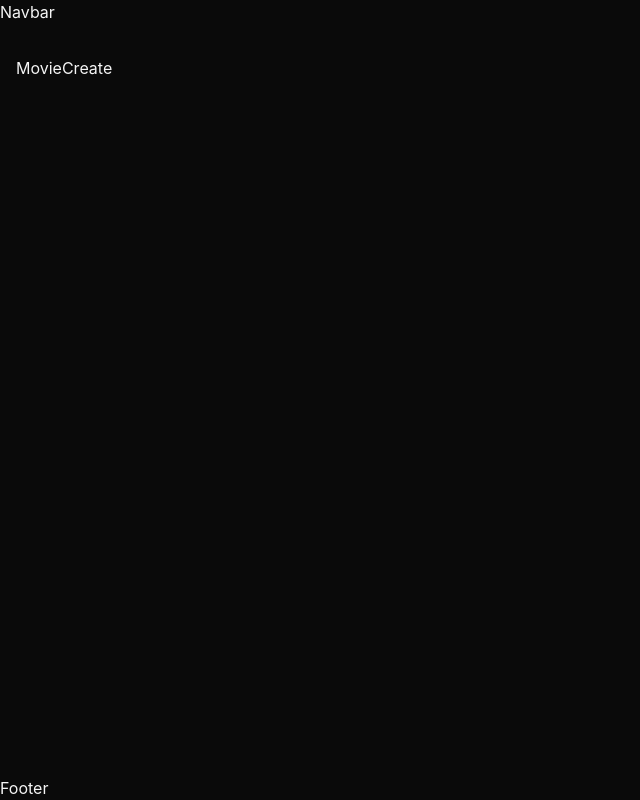
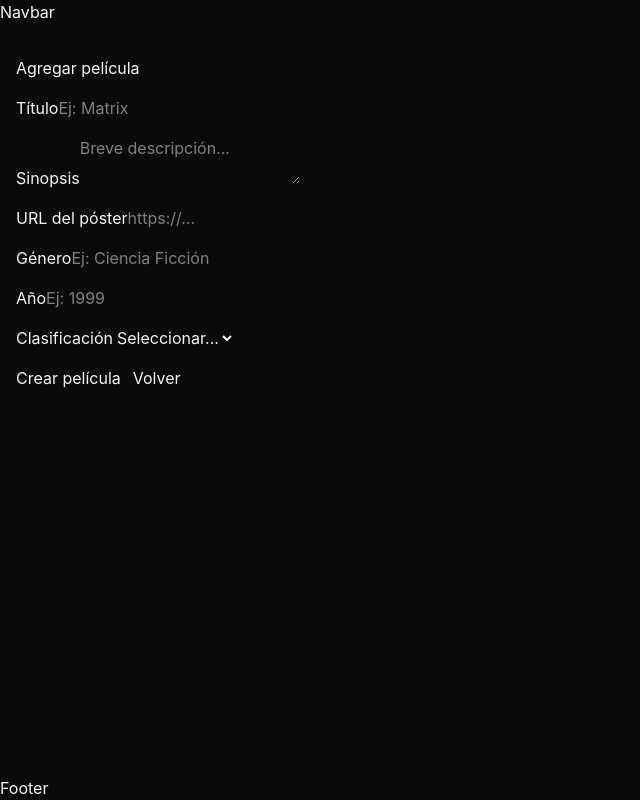
Before and after one commit to sergitula/modulo4-sprint5, a React (Vite) app in the folder tp5/: page /movies/create in a window 1280 px wide. Shown: the whole page, without its empty margins (0-640 px from the left). Built offline with nearby package versions, Linux system fonts and the light colour scheme.

Commit message:
Agrego MovieCreate y MovieEdit (Crear y Editar) + inicialización de  toastify

```diff
--- a/tp5/src/components/views/MovieCreate.jsx
+++ b/tp5/src/components/views/MovieCreate.jsx
@@ -1,7 +1,119 @@
-import React from 'react'
+import { useForm } from "react-hook-form";
+import { useNavigate } from "react-router";
+import { toast } from "react-toastify";
+import { createMovie } from "../../services/moviesApi";
+
 
 export const MovieCreate = () => {
+
+    const {
+        register,
+        handleSubmit,
+        formState: { errors, isSubmitting },
+    } = useForm();
+    const navigate = useNavigate();
+
+    const onSubmit = async (data) => {
+        try {
+            await createMovie(data);
+            toast.success("Película creada");
+            navigate("/movies");
+        } catch (err) {
+            console.error(err);
+            toast.error("No se pudo crear la película");
+        }
+    };
+
     return (
-        <div>MovieCreate</div>
+        <section>
+            <h1>Agregar película</h1>
+
+            <form onSubmit={handleSubmit(onSubmit)} className="flex flex-col gap-4 max-w-md mt-4">
+                <div>
+                    <label htmlFor="title">Título</label>
+                    <input
+                        id="title"
+                        {...register("title", { required: "El título es obligatorio" })}
+                        placeholder="Ej: Matrix"
+                    />
+                    {errors.title && <p>{errors.title.message}</p>}
+                </div>
+
+                <div>
+                    <label htmlFor="description">Sinopsis</label>
+                    <textarea
+                        id="description"
+                        {...register("description", { required: "La sinopsis es obligatoria" })}
+                        placeholder="Breve descripción..."
+                    />
+                    {errors.description && <p>{errors.description.message}</p>}
+                </div>
+
+                <div>
+                    <label htmlFor="poster">URL del póster</label>
+                    <input
+                        id="poster"
+                        {...register("poster", {
+                            required: "La URL del póster es obligatoria",
+                            pattern: {
+                                value: /^https?:\/\/.+/,
+                                message: "Debe ser una URL válida (http:// o https://)",
+                            },
+                        })}
+                        placeholder="https://..."
+                    />
+                    {errors.poster && <p>{errors.poster.message}</p>}
+                </div>
+
+                <div>
+                    <label htmlFor="genre">Género</label>
+                    <input
+                        id="genre"
+                        {...register("genre", { required: "El género es obligatorio" })}
+                        placeholder="Ej: Ciencia Ficción"
+                    />
+                    {errors.genre && <p>{errors.genre.message}</p>}
+                </div>
+
+                <div>
+                    <label htmlFor="year">Año</label>
+                    <input
+                        id="year"
+                        type="number"
+                        {...register("year", {
+                            required: "El año es obligatorio",
+                            valueAsNumber: true,
+                            min: { value: 1888, message: "Año inválido" },
+                            max: { value: 2030, message: "Año inválido" },
+                        })}
+                        placeholder="Ej: 1999"
+                    />
+                    {errors.year && <p>{errors.year.message}</p>}
+                </div>
+
+                <div>
+                    <label htmlFor="ageRating">Clasificación</label>
+                    <select
+                        id="ageRating"
+                        {...register("ageRating", { required: "Seleccioná una clasificación" })}
+                    >
+                        <option value="">Seleccionar...</option>
+                        <option value="ATP">ATP</option>
+                        <option value="+13">+13</option>
+                        <option value="+18">+18</option>
+                    </select>
+                    {errors.ageRating && <p>{errors.ageRating.message}</p>}
+                </div>
+
+                <div className="flex gap-3">
+                    <button type="submit" disabled={isSubmitting}>
+                        {isSubmitting ? "Creando..." : "Crear película"}
+                    </button>
+                    <button type="button" onClick={() => navigate("/movies")}>
+                        Volver
+                    </button>
+                </div>
+            </form>
+        </section>
     )
 }
--- a/tp5/src/components/views/MovieEdit.jsx
+++ b/tp5/src/components/views/MovieEdit.jsx
@@ -1,7 +1,143 @@
-import React from 'react'
+import { useEffect, useState } from "react";
+import { useForm } from "react-hook-form";
+import { useNavigate, useParams } from "react-router";
+import { toast } from "react-toastify";
+import { getMovieById, updateMovie } from "../../services/moviesApi";
 
 export const MovieEdit = () => {
+    const { id } = useParams();
+    const navigate = useNavigate();
+    const [loading, setLoading] = useState(true);
+
+    const {
+        register,
+        handleSubmit,
+        reset,
+        formState: { errors, isSubmitting },
+    } = useForm();
+
+    useEffect(() => {
+        const cargarPelicula = async () => {
+            try {
+                const data = await getMovieById(id);
+                reset({
+                    title: data.title,
+                    description: data.description,
+                    poster: data.poster,
+                    genre: data.genre,
+                    year: data.year,
+                    ageRating: data.ageRating,
+                });
+            } catch (err) {
+                console.error(err);
+                toast.error("No pudimos cargar la película");
+                navigate("/movies");
+            } finally {
+                setLoading(false);
+            }
+        };
+
+        cargarPelicula();
+    }, [id, reset, navigate]);
+
+    const onSubmit = async (data) => {
+        try {
+            await updateMovie(id, data);
+            toast.success("Película actualizada");
+            navigate(`/movies/${id}`);
+        } catch (err) {
+            console.error(err);
+            toast.error("No se pudo actualizar la película");
+        }
+    };
+
+    if (loading) return <p>Cargando...</p>;
+
     return (
-        <div>MovieEdit</div>
+        <section>
+            <h1>Editar película</h1>
+
+            <form onSubmit={handleSubmit(onSubmit)} className="flex flex-col gap-4 max-w-md mt-4">
+                <div>
+                    <label htmlFor="title">Título</label>
+                    <input
+                        id="title"
+                        {...register("title", { required: "El título es obligatorio" })}
+                    />
+                    {errors.title && <p>{errors.title.message}</p>}
+                </div>
+
+                <div>
+                    <label htmlFor="description">Sinopsis</label>
+                    <textarea
+                        id="description"
+                        {...register("description", { required: "La sinopsis es obligatoria" })}
+                    />
+                    {errors.description && <p>{errors.description.message}</p>}
+                </div>
+
+                <div>
+                    <label htmlFor="poster">URL del póster</label>
+                    <input
+                        id="poster"
+                        {...register("poster", {
+                            required: "La URL del póster es obligatoria",
+                            pattern: {
+                                value: /^https?:\/\/.+/,
+                                message: "Debe ser una URL válida (http:// o https://)",
+                            },
+                        })}
+                    />
+                    {errors.poster && <p>{errors.poster.message}</p>}
+                </div>
+
+                <div>
+                    <label htmlFor="genre">Género</label>
+                    <input
+                        id="genre"
+                        {...register("genre", { required: "El género es obligatorio" })}
+                    />
+                    {errors.genre && <p>{errors.genre.message}</p>}
+                </div>
+
+                <div>
+                    <label htmlFor="year">Año</label>
+                    <input
+                        id="year"
+                        type="number"
+                        {...register("year", {
+                            required: "El año es obligatorio",
+                            valueAsNumber: true,
+                            min: { value: 1888, message: "Año inválido" },
+                            max: { value: 2030, message: "Año inválido" },
+                        })}
+                    />
+                    {errors.year && <p>{errors.year.message}</p>}
+                </div>
+
+                <div>
+                    <label htmlFor="ageRating">Clasificación</label>
+                    <select
+                        id="ageRating"
+                        {...register("ageRating", { required: "Seleccioná una clasificación" })}
+                    >
+                        <option value="">Seleccionar...</option>
+                        <option value="ATP">ATP</option>
+                        <option value="+13">+13</option>
+                        <option value="+18">+18</option>
+                    </select>
+                    {errors.ageRating && <p>{errors.ageRating.message}</p>}
+                </div>
+
+                <div className="flex gap-3">
+                    <button type="submit" disabled={isSubmitting}>
+                        {isSubmitting ? "Guardando..." : "Guardar cambios"}
+                    </button>
+                    <button type="button" onClick={() => navigate(`/movies/${id}`)}>
+                        Cancelar
+                    </button>
+                </div>
+            </form>
+        </section>
     )
 }
--- a/tp5/src/main.jsx
+++ b/tp5/src/main.jsx
@@ -3,11 +3,14 @@ import { createRoot } from 'react-dom/client'
 import './index.css'
 import App from './App.jsx'
 import { BrowserRouter } from 'react-router'
+import { ToastContainer } from "react-toastify";
+import "react-toastify/dist/ReactToastify.css";
 
 createRoot(document.getElementById('root')).render(
   <StrictMode>
     <BrowserRouter>
       <App />
+      <ToastContainer position="top-right" autoClose={3000} theme="dark" />
     </BrowserRouter>
   </StrictMode>,
 )
```
